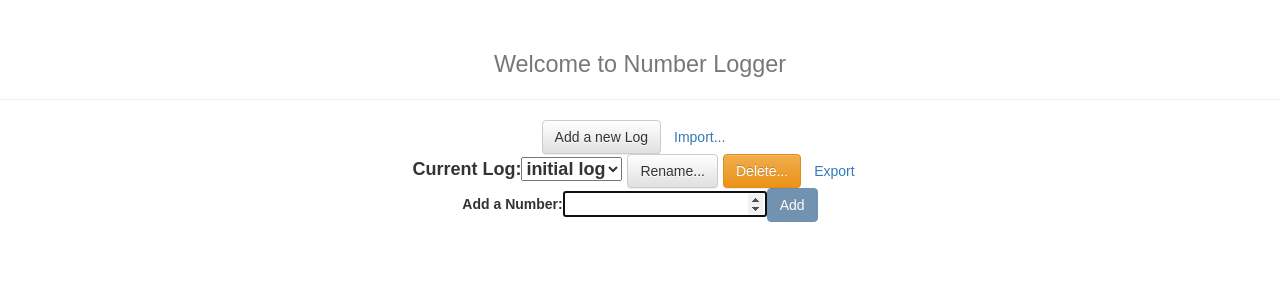
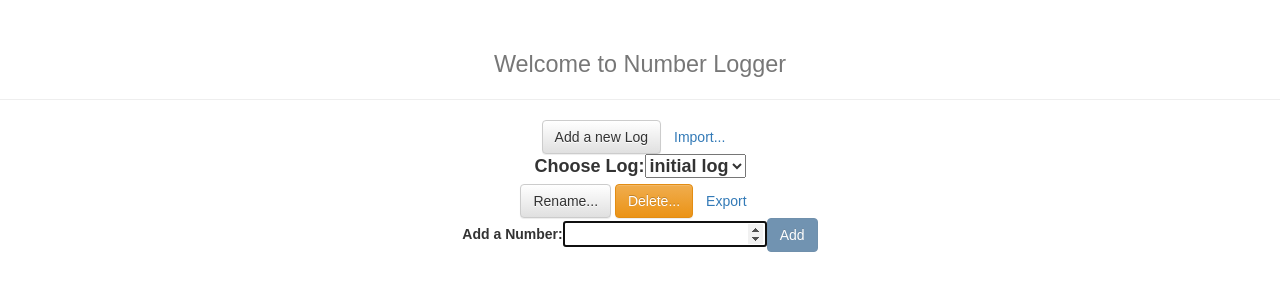
Before and after one commit to mikelson/number-logger, a React (Create React App) app: page / in a window 1280 px wide. Shown: the top 300 px of the page. Built offline with nearby package versions, Linux system fonts and the light colour scheme.

Commit message:
reorder log button div a bit

```diff
--- a/src/App.js
+++ b/src/App.js
@@ -293,7 +293,7 @@ class App extends Component {
             {this.state.logs.length > 0 &&
               <div>
                 <label>
-                  Current Log:
+                  Choose Log:
                   <select
                     value={this.state.currentLogIndex}
                     onChange={this.handleLogChange}
@@ -301,11 +301,14 @@ class App extends Component {
                     {logs}
                   </select>
                 </label>
-                {' '}
+              </div>
+            }
+          </div>
+          {log &&
+            <div>
               <Button
                 onClick={this.renameCurrentLog}
                 title="Change the name of this Log"
-                  disabled={!log}
                 >
                 Rename...
               </Button>
@@ -313,7 +316,6 @@ class App extends Component {
               <Button
                 onClick={this.deleteCurrentLog}
                 title="Remove this Log"
-                  disabled={!log}
                 bsStyle="warning"
                 >
                 Delete...
@@ -321,14 +323,12 @@ class App extends Component {
               <Button
                 onClick={this.exportCurrentLog}
                 title="Save this Log as a file of tab-separated values"
-                  disabled={!log}
                 bsStyle="link"
                 >
                 Export
               </Button>
             </div>
           }
-          </div>
           {entries && entries.length > 0 &&
             <Grid>
               <Row>
```
Lines whose indentation alone changed are shown as unchanged.
